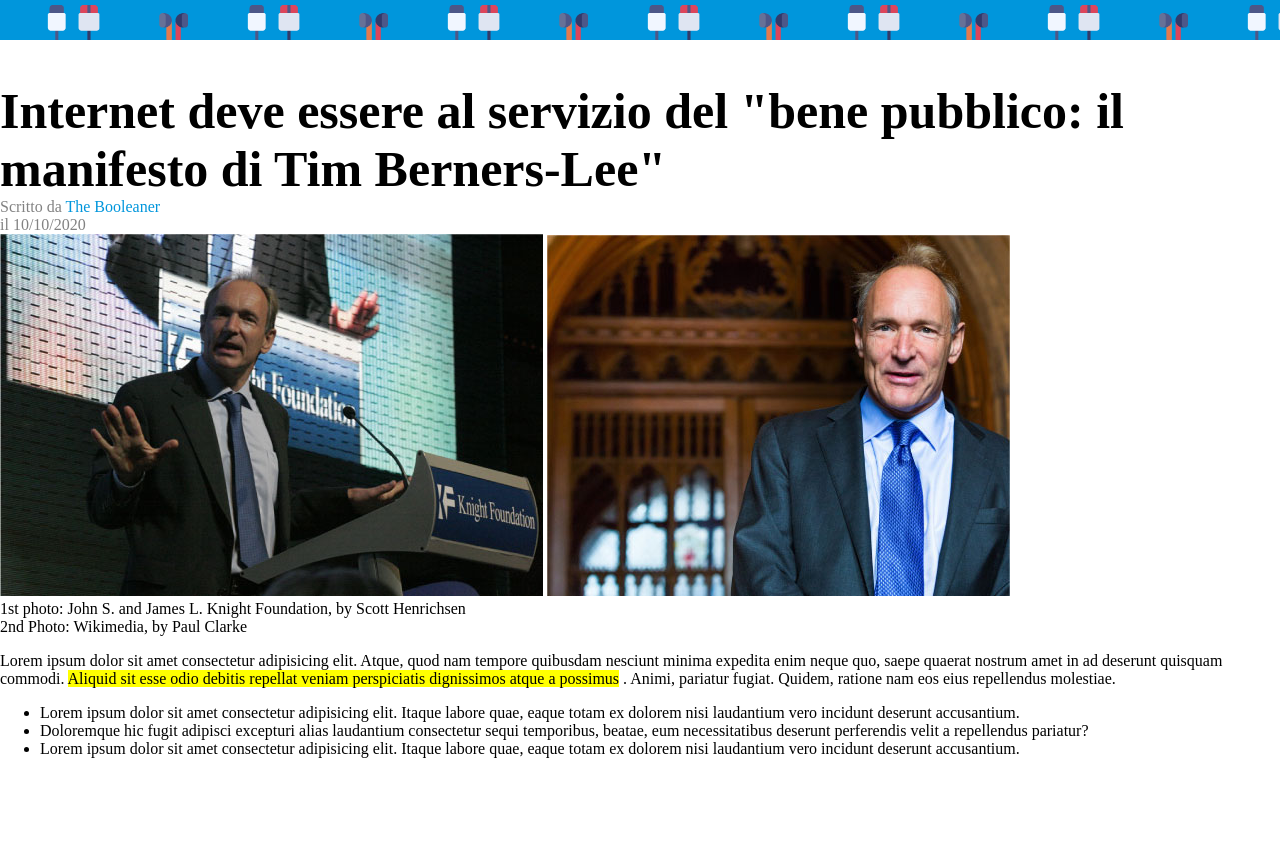
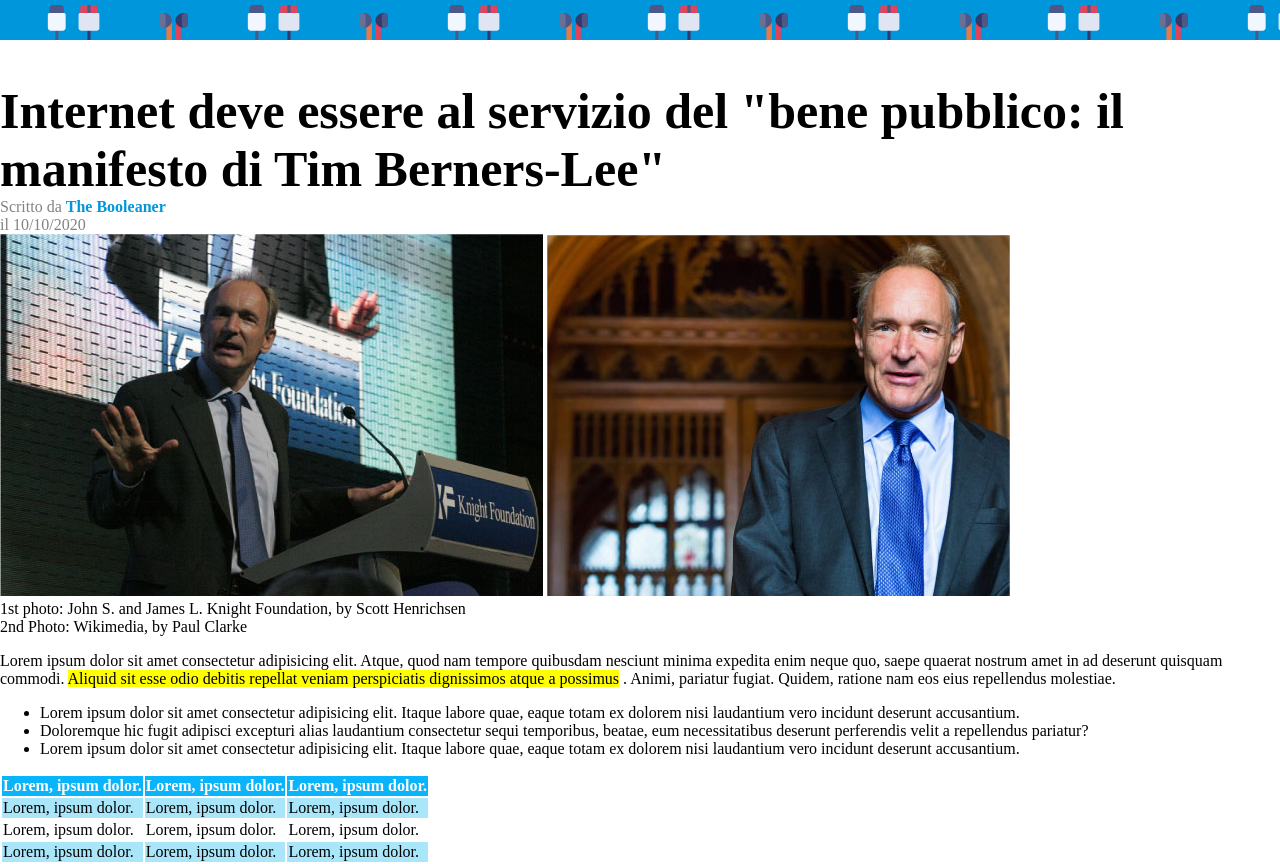
Before and after one commit to antoniorusso2/html-css-booleaner, a plain HTML site: page index.html in a window 1280 px wide. Shown: the part 60-924 px from the top of the page. Before the commit the page ends 834 px from the top, so only its background shows below. Drawn offline with Linux system fonts and the light colour scheme.

Commit message:
ADD table e css

```diff
--- a/css/style.css
+++ b/css/style.css
@@ -35,4 +35,15 @@ figure, body{
 
 .blue-bold{
   color: rgb(0, 150, 220);
+  font-weight: bold;
 }
+
+/* tabella */
+thead{
+  background-color: rgb(10, 180, 250);
+  color: rgb(255, 255, 255);
+  font-weight: bold;
+}
+.blue-tab-row{
+  background-color: rgb(170, 230, 250);
+}
--- a/index.html
+++ b/index.html
@@ -72,16 +72,44 @@
       </ul>
     </section>
 
+    <!-- tabella a 3 colonne -->
+    <section>
+      <table>
+        <thead>
+          <tr>
+            <td>
+              Lorem, ipsum dolor.
+            </td>
+            <td>
+              Lorem, ipsum dolor.
+            </td>
+            <td>
+              Lorem, ipsum dolor.
+            </td>
+        </thead>
 
-
-    <!-- tabella a 3 colonne -->
+        <!-- corpo tabella -->
+        <tbody>
+          <tr class="blue-tab-row">
+            <td>Lorem, ipsum dolor.</td>
+            <td>Lorem, ipsum dolor.</td>
+            <td>Lorem, ipsum dolor.</td>
+          </tr>
+          <tr>
+            <td>Lorem, ipsum dolor.</td>
+            <td>Lorem, ipsum dolor.</td>
+            <td>Lorem, ipsum dolor.</td>
+          </tr>
+          <tr class="blue-tab-row">
+            <td>Lorem, ipsum dolor.</td>
+            <td>Lorem, ipsum dolor.</td>
+            <td>Lorem, ipsum dolor.</td>
+          </tr>
+        </tbody>
+      </table>
+    </section>
     <!-- lorem con parte di testo evidenziata -->
     <!-- 2 immagini una sotto all'altra con testo sovrapposto -->
   </main>
-
-
-
-
-
 </body>
 </html>
```
